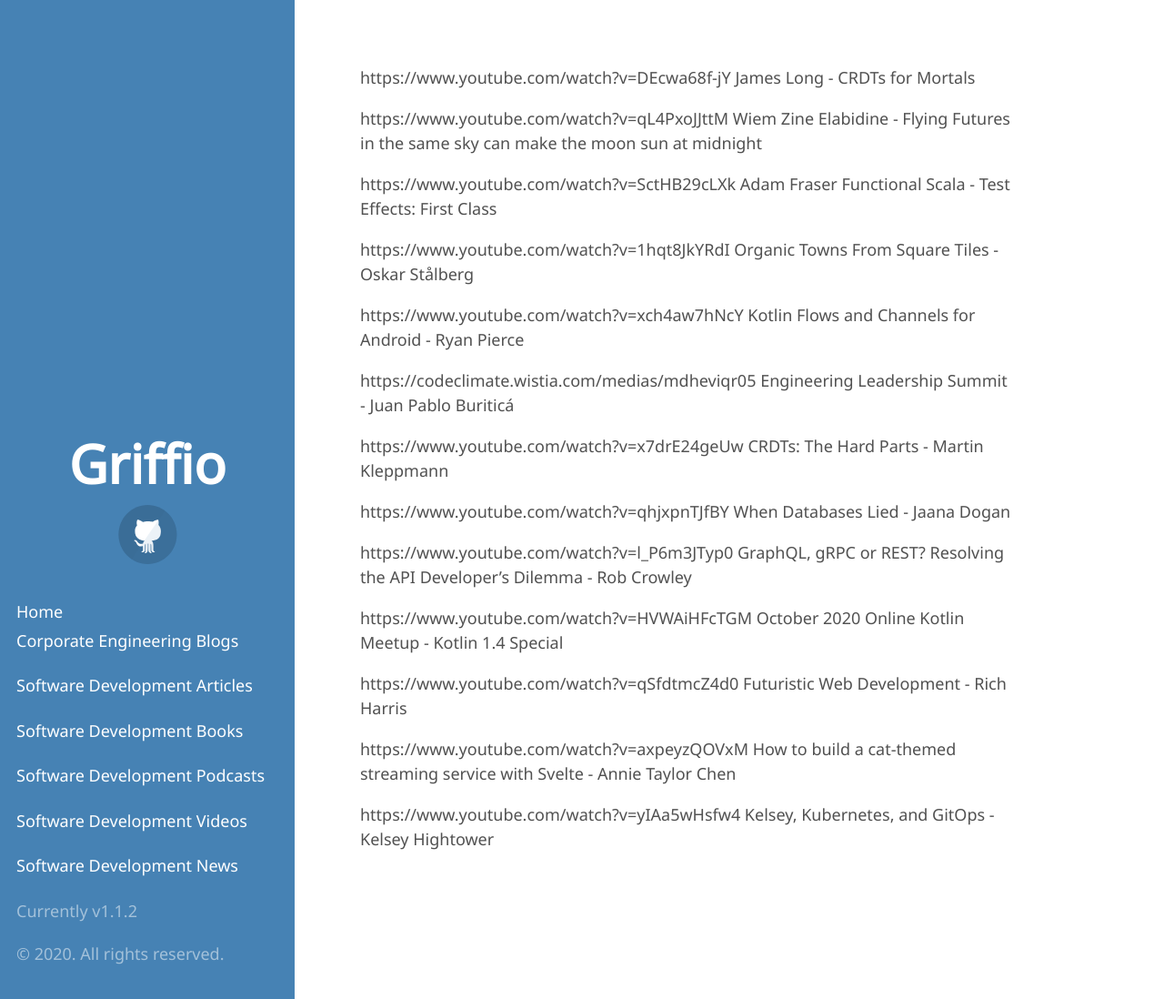
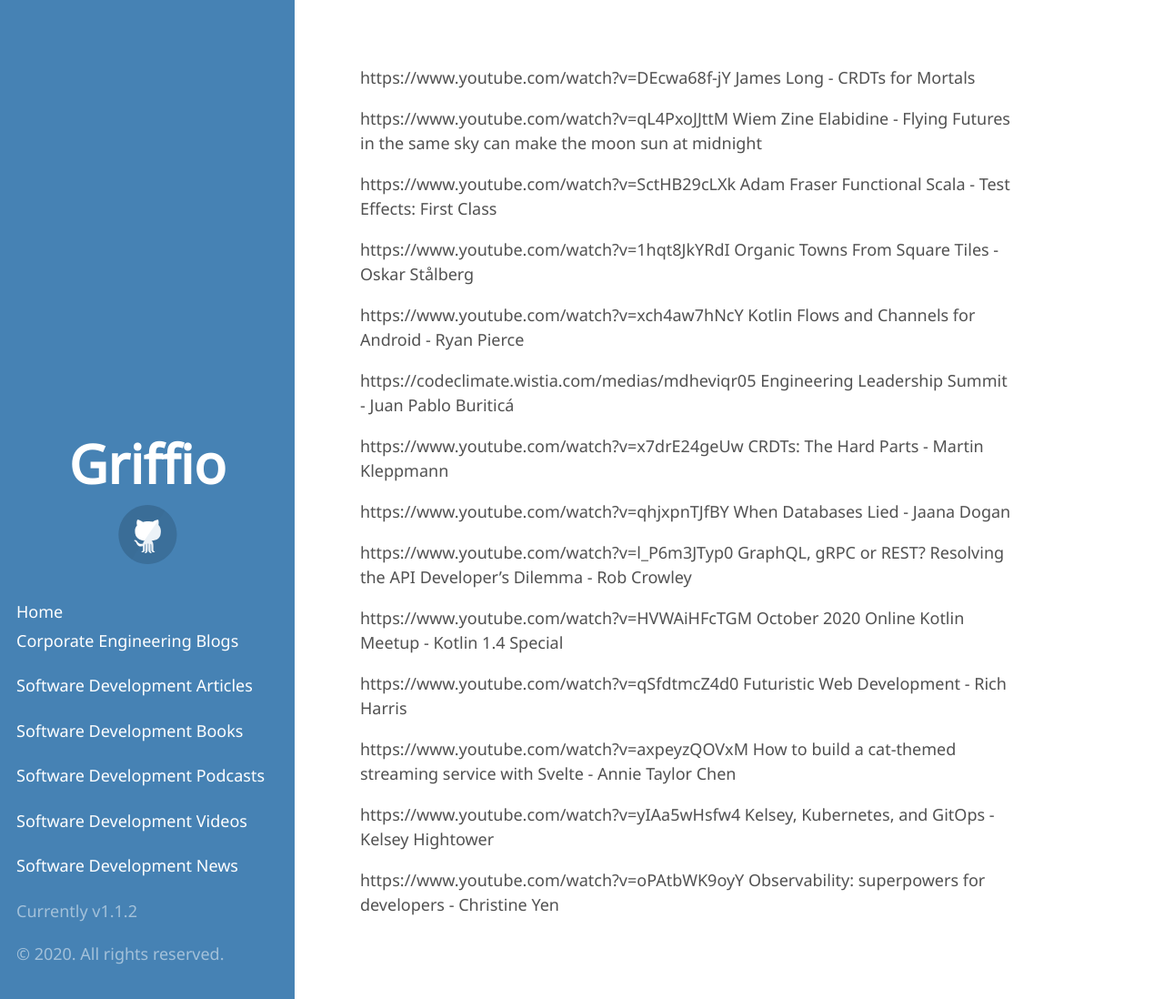
Before and after one commit to griffio/griffio.github.io, a Jekyll site: the page built from tech_talks_highlighted_2020.md, in a window 1280 px wide and 1098 px high. Shown: the whole window at 91% size. Built offline with Jekyll 4.4.1, drawn with Linux system fonts in a browser that asks for light colours; some web fonts are replaced; our own code applies the rules of GitHub Pages for plain Markdown files.

Commit message:
bservability: superpowers for developers

```diff
--- a/tech_talks_highlighted_2020.md
+++ b/tech_talks_highlighted_2020.md
@@ -23,3 +23,5 @@
 https://www.youtube.com/watch?v=axpeyzQOVxM How to build a cat-themed streaming service with Svelte - Annie Taylor Chen
 
 https://www.youtube.com/watch?v=yIAa5wHsfw4 Kelsey, Kubernetes, and GitOps - Kelsey Hightower
+
+https://www.youtube.com/watch?v=oPAtbWK9oyY Observability: superpowers for developers - Christine Yen
```
